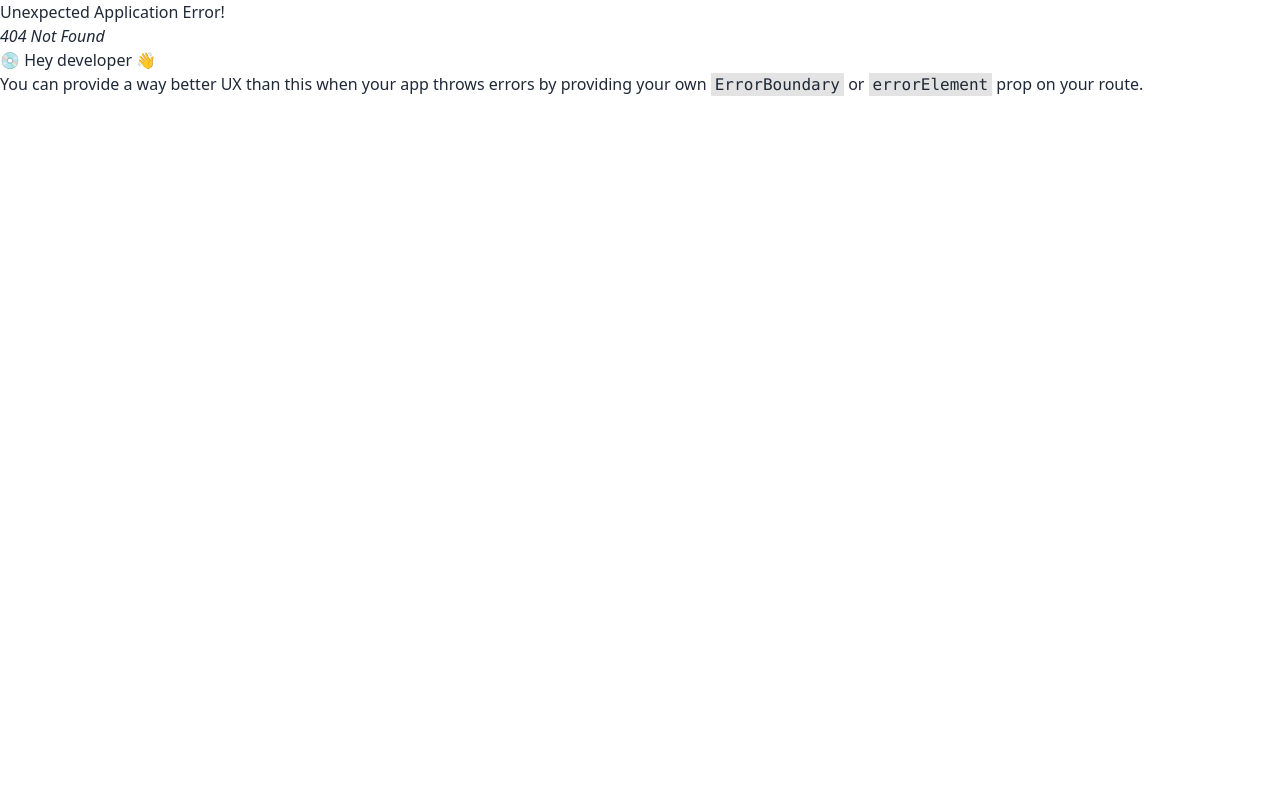
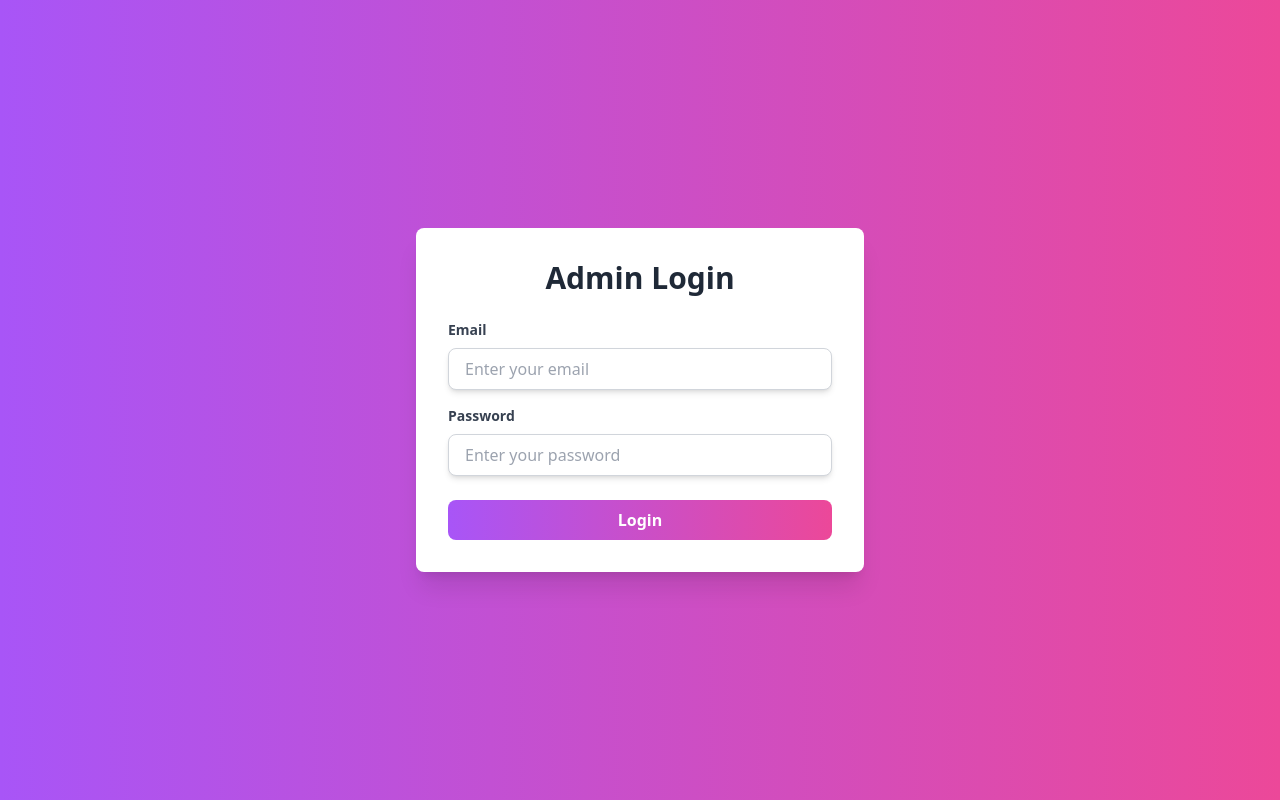
Before and after one commit to AshikurZaman01/Multi-Vendor-Ecommerce-Website-MERN, a React (Vite) app in the folder Front End/: page /admin/login in a window 1280 px wide. Before the commit this address had no page. Built offline with nearby package versions, Linux system fonts and the light colour scheme.

Commit message:
add Admin login ui

```diff
--- /dev/null
+++ b/Front End/src/Components/Views/Auth/Admin/AdminForm.jsx
@@ -0,0 +1,62 @@
+import { useState } from "react";
+
+const AdminForm = () => {
+    const [admin, setAdmin] = useState({ email: '', password: '' });
+
+    const handleInputChange = (e) => {
+        const { id, value } = e.target;
+        setAdmin((prevAdmin) => ({
+            ...prevAdmin,
+            [id]: value,
+        }));
+    };
+
+    const handleSubmit = (e) => {
+        e.preventDefault();
+        // Add your login logic here
+        console.log(admin);
+    };
+
+    return (
+        <form onSubmit={handleSubmit}>
+            <div className="mb-4">
+                <label className="block text-gray-700 text-sm font-semibold mb-2" htmlFor="email">
+                    Email
+                </label>
+                <input
+                    type="email"
+                    id="email"
+                    value={admin.email}
+                    onChange={handleInputChange}
+                    className="shadow-md border border-gray-300 rounded-lg w-full py-2 px-4 text-gray-700 focus:outline-none focus:ring-2 focus:ring-purple-500 transition duration-200"
+                    placeholder="Enter your email"
+                    required
+                />
+            </div>
+
+            <div className="mb-6">
+                <label className="block text-gray-700 text-sm font-semibold mb-2" htmlFor="password">
+                    Password
+                </label>
+                <input
+                    type="password"
+                    id="password"
+                    value={admin.password}
+                    onChange={handleInputChange}
+                    className="shadow-md border border-gray-300 rounded-lg w-full py-2 px-4 text-gray-700 focus:outline-none focus:ring-2 focus:ring-purple-500 transition duration-200"
+                    placeholder="Enter your password"
+                    required
+                />
+            </div>
+
+            <button
+                type="submit"
+                className="bg-gradient-to-r from-purple-500 to-pink-500 hover:from-pink-500 hover:to-purple-500 text-white font-semibold py-2 px-4 rounded-lg w-full transition duration-200"
+            >
+                Login
+            </button>
+        </form>
+    );
+};
+
+export default AdminForm;
--- /dev/null
+++ b/Front End/src/Components/Views/Auth/Admin/AdminLogin.jsx
@@ -0,0 +1,16 @@
+import AdminForm from "./AdminForm";
+
+const AdminLogin = () => {
+    return (
+        <div className="flex items-center justify-center min-h-screen bg-gradient-to-r from-purple-500 to-pink-500 p-4">
+            <div className="flex flex-col sm:flex-row rounded-lg w-full max-w-md overflow-hidden bg-white shadow-xl">
+                <div className="p-8 w-full">
+                    <h2 className="text-3xl font-bold text-center text-gray-800 mb-6">Admin Login</h2>
+                    <AdminForm />
+                </div>
+            </div>
+        </div>
+    );
+}
+
+export default AdminLogin;
--- a/Front End/src/Components/Views/Auth/SocialLoginButtons/SocialLoginButtons.jsx
+++ b/Front End/src/Components/Views/Auth/SocialLoginButtons/SocialLoginButtons.jsx
@@ -9,7 +9,7 @@ const SocialLoginButtons = () => {
                 <span><IoLogoGoogle className="text-white  text-xl" /></span>
             </div>
 
-            <div className='w-[135px] h-[35px] flex justify-center items-center rounded-md bg-blue-600 shadow-lg hover:shadow-orange-700/50 hover:scale-105 transition-all duration-300 ease-in-out cursor-pointer '>
+            <div className='w-[135px] h-[35px] flex justify-center items-center rounded-md bg-blue-700 shadow-lg hover:shadow-orange-700/50 hover:scale-105 transition-all duration-300 ease-in-out cursor-pointer '>
                 <span><FaFacebookF  className="text-white  text-xl" /></span>
             </div>
 
--- a/Front End/src/main.jsx
+++ b/Front End/src/main.jsx
@@ -9,6 +9,7 @@ import Roots from './Components/Roots/Roots';
 import Register from './Components/Views/Auth/Register/Register';
 import Home from './Components/Pages/Home/Home';
 import Login from './Components/Views/Auth/Login/Login';
+import AdminLogin from './Components/Views/Auth/Admin/AdminLogin';
 
 const router = createBrowserRouter([
   {
@@ -26,6 +27,10 @@ const router = createBrowserRouter([
       {
         path: "/register",
         element: <Register></Register>
+      },
+      {
+        path: "/admin/login",
+        element: <AdminLogin></AdminLogin>
       }
 
     ]
```
